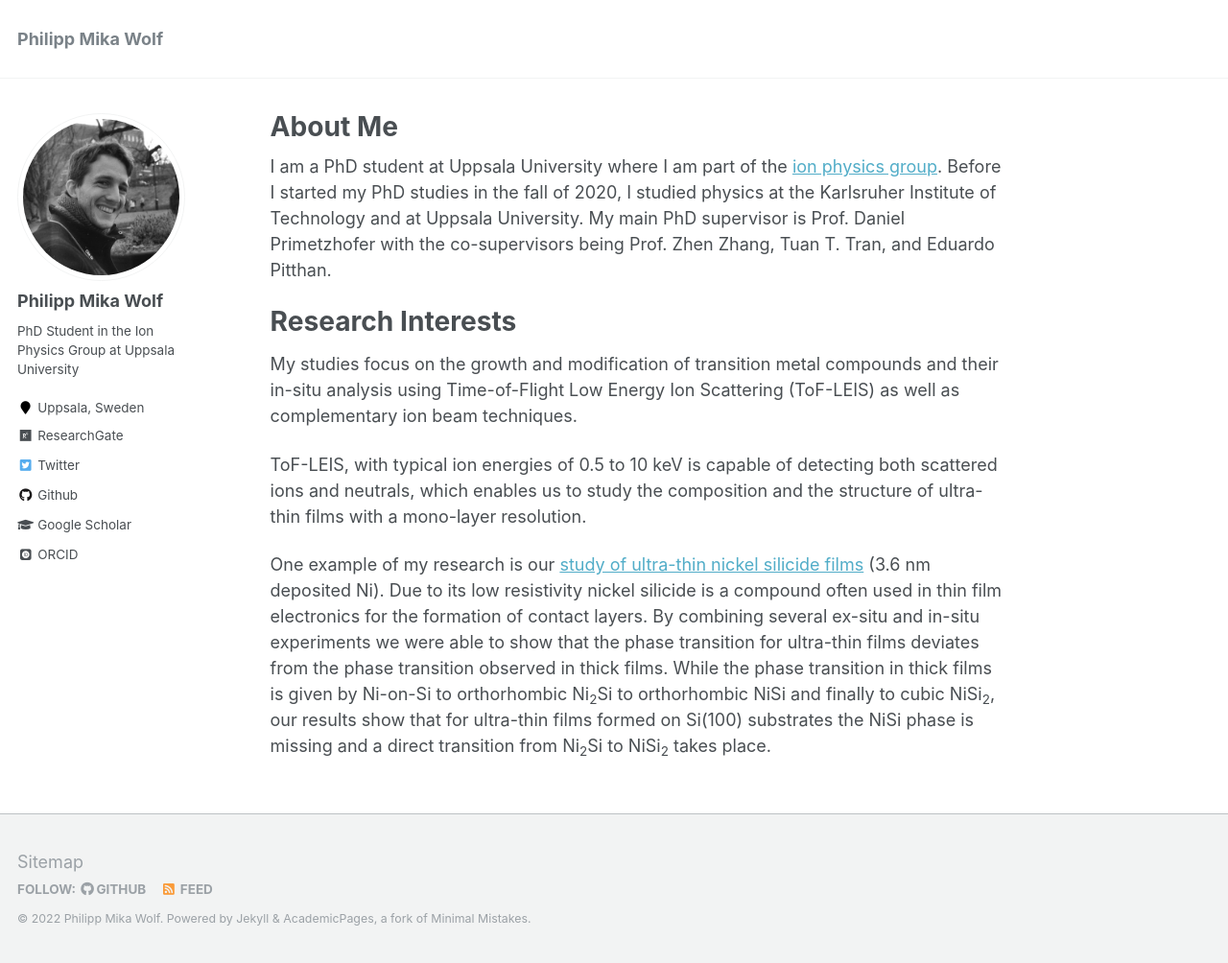
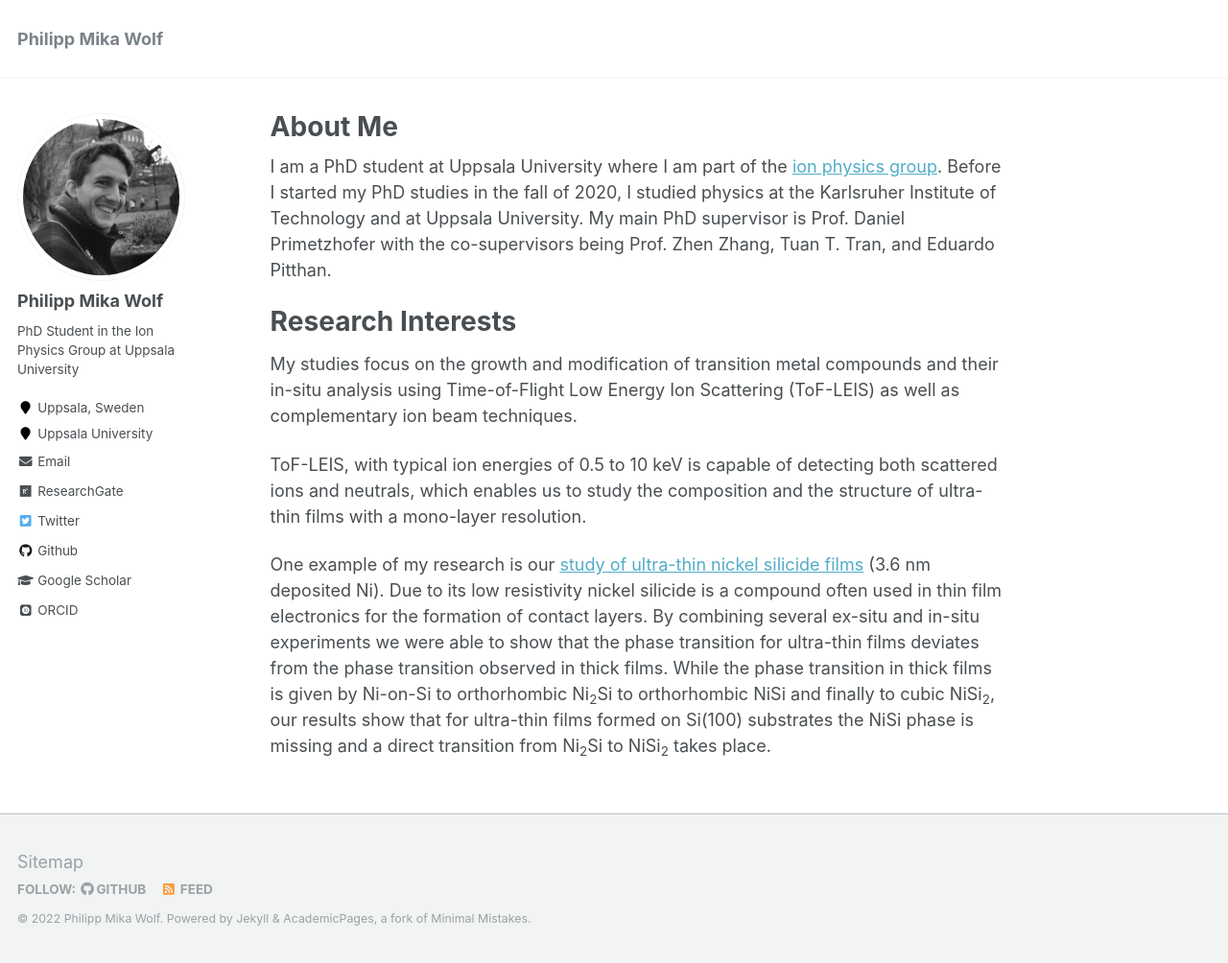
Before and after one commit to philipp-mika-wolf/philipp-mika-wolf.github.io, a Jekyll site: the page built from _pages/about.md, in a window 1280 px wide and 1004 px high. Shown: the whole window at 96% size. Built offline with Jekyll 4.4.1, drawn with Linux system fonts in a browser that asks for light colours; some web fonts are replaced.

Commit message:
Update _config.yml
adjusted config file

```diff
--- a/_config.yml
+++ b/_config.yml
@@ -84,10 +84,10 @@ author:
   avatar           : "me.jpg" #"profile.png"
   bio              : "PhD Student in the Ion Physics Group at Uppsala University"
   location         : "Uppsala, Sweden"
-  employer         :
+  employer         : "Uppsala University"
   pubmed           :
   googlescholar    : "https://scholar.google.com/citations?hl=de&user=fYMtorMAAAAJ"
-  email            :
+  email            : "philipp.wolf@physics.uu.se"
   researchgate     : "https://www.researchgate.net/profile/Philipp-Wolf"
   uri              :
   bitbucket        :
```
